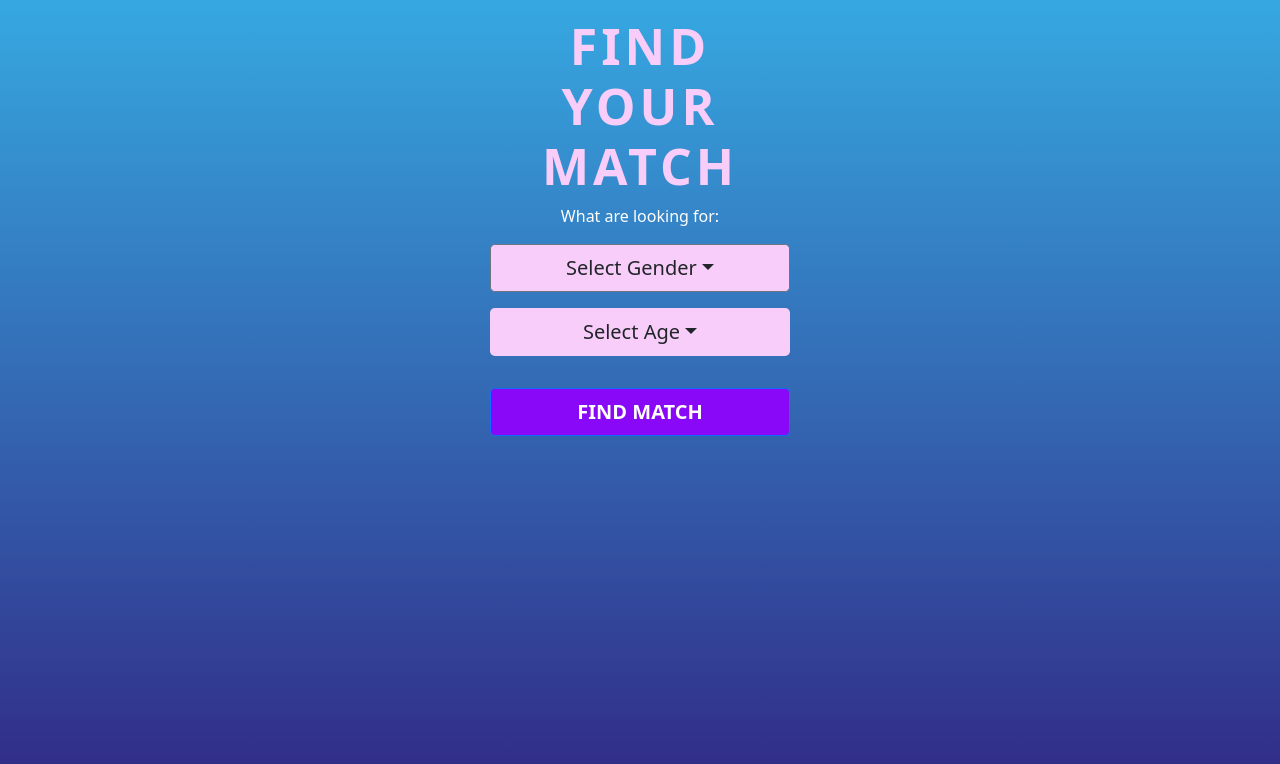
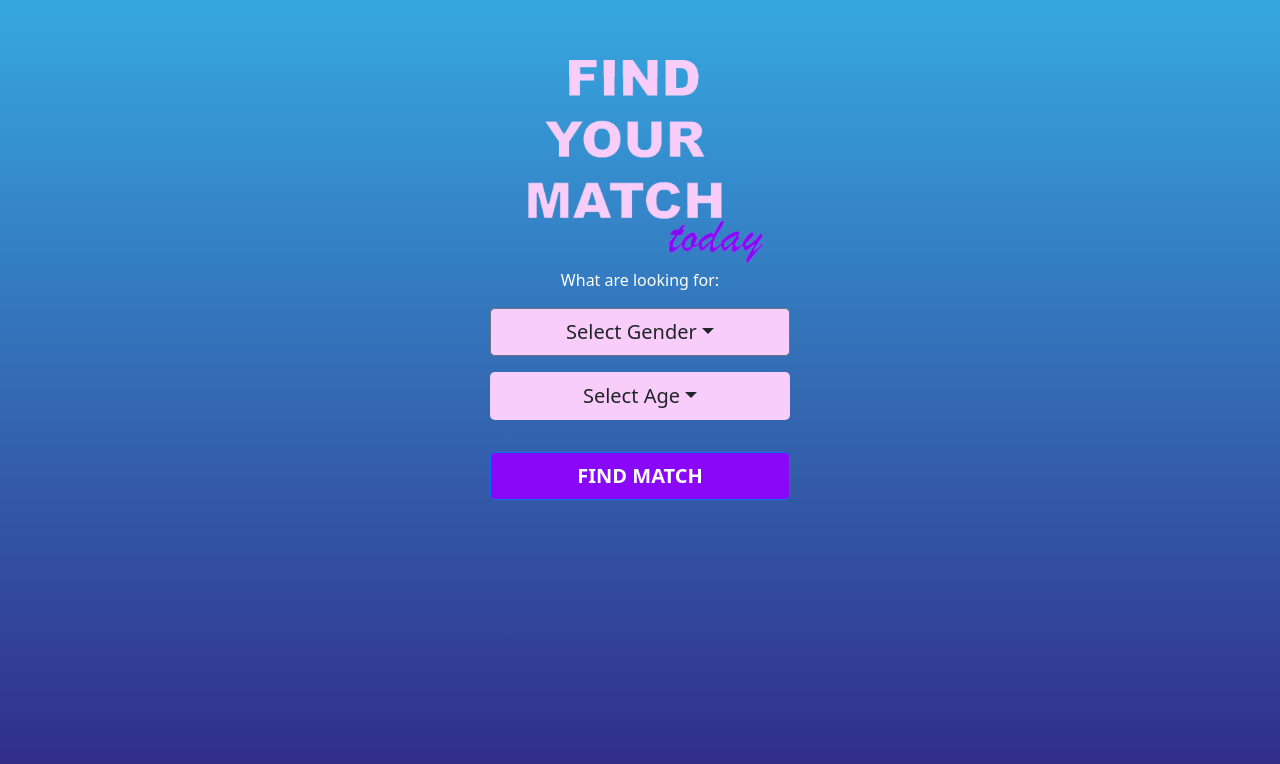
Before and after one commit to taropogi/samweb, a plain HTML site: page index.html in a window 1280 px wide. Drawn offline with nearby package versions, Linux system fonts and the light colour scheme.

Commit message:
add image

```diff
--- a/index.html
+++ b/index.html
@@ -19,7 +19,13 @@
 
   <body>
     <div class="container text-center p-3" id="app">
+      <img
+        src="assets/images/banner-trans.png"
+        class="img-fluid"
+        style="width: 400px"
+      />
       <h1
+        v-if="false"
         style="
           color: #f8cdf9;
           font-weight: 900;
```
Also changed, not shown: assets/images/banner-trans.png (added), assets/images/banner.png (added).
